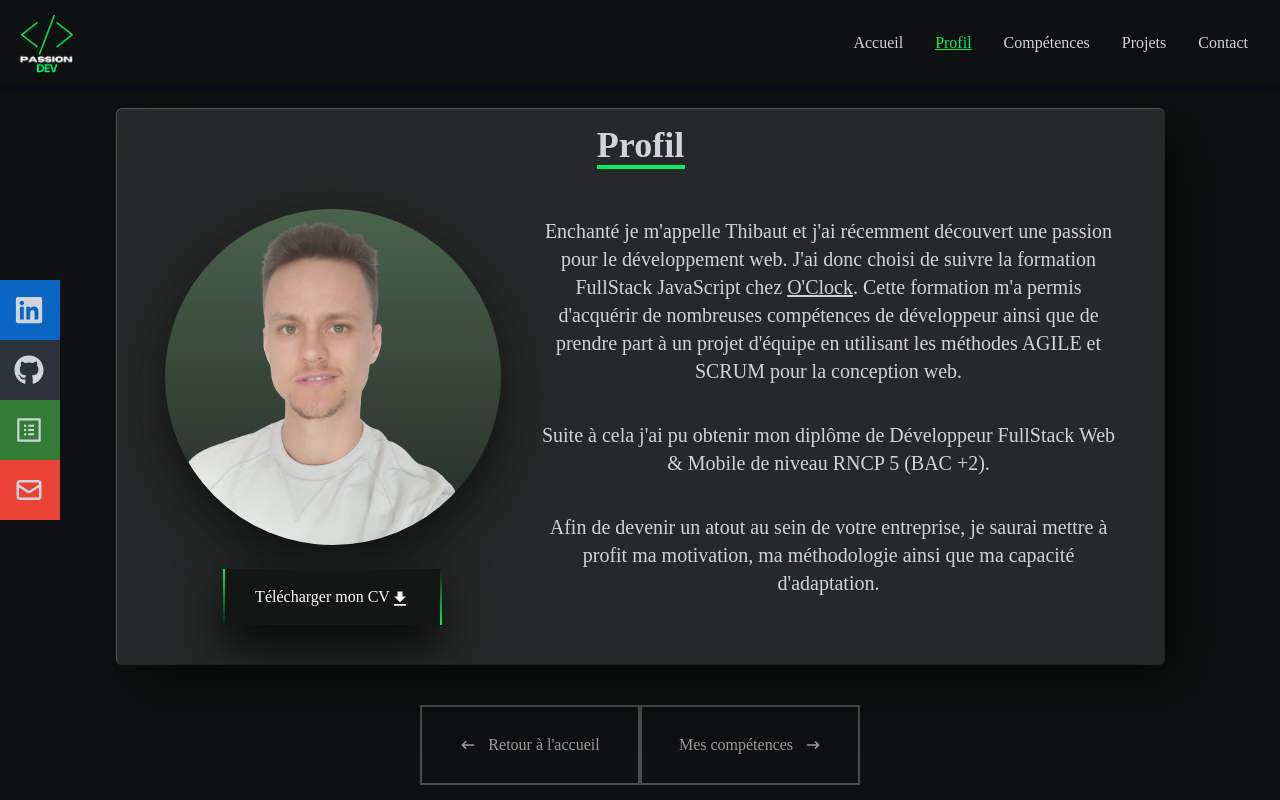
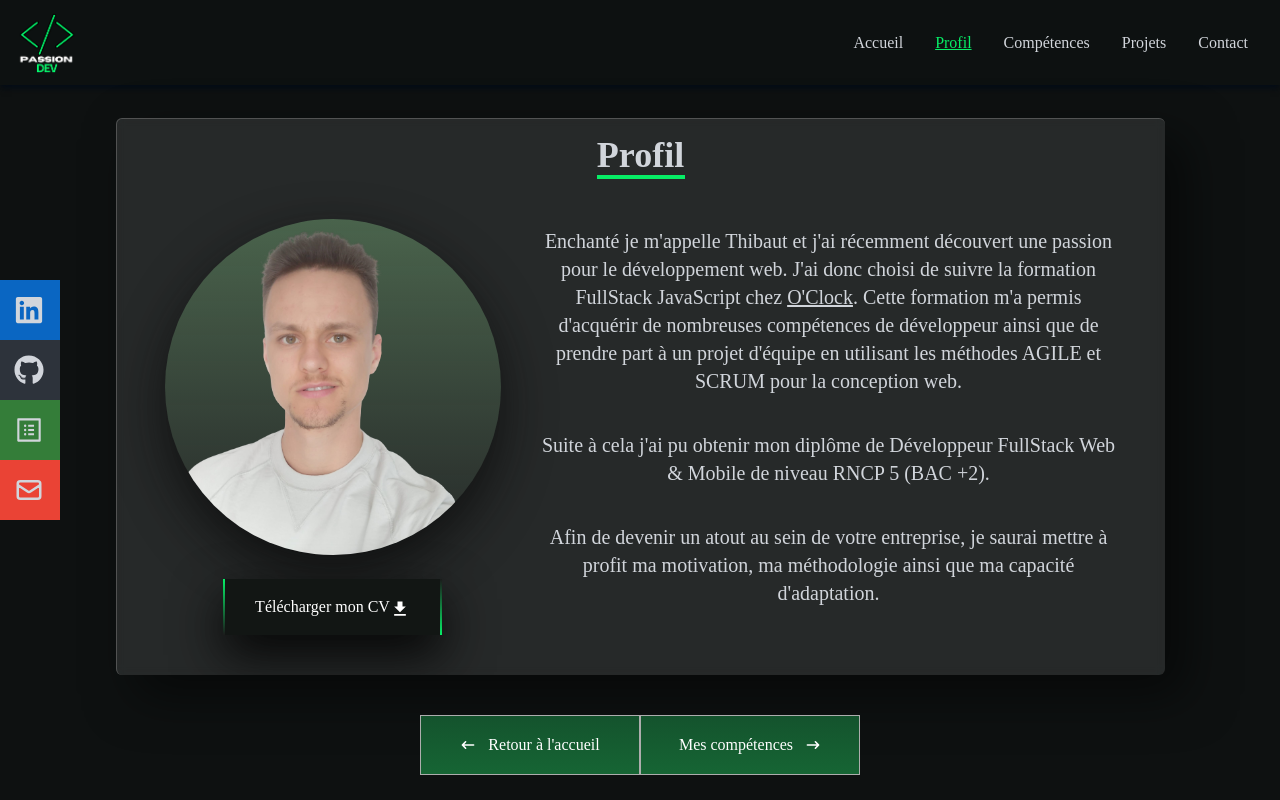
Before and after one commit to ThibautRaimond/portfolio, a React (Create React App) app: page /portfolio/profil in a window 1280 px wide. Built offline with nearby package versions, Linux system fonts and the light colour scheme.

Commit message:
navigationButtons style changed

```diff
--- a/src/pages/CompetencesPage.jsx
+++ b/src/pages/CompetencesPage.jsx
@@ -109,14 +109,15 @@ const CompetencesPage = () => {
 			</div>
 
 			{/* ------------- Navigation BUTTON  --------------- */}
-			<div className="flex justify-center align-center">
+			<div className="flex justify-center align-center max-[450px]:w-full mb-2">
 				<button className="leftNavButton w-50vw md:mt-10 mt-6 profil-bot-button flex-1">
 					<Link
 						to="/portfolio/profil"
 						mooth={true}
 						duration={500}
-						className="min-h-[80px] md:min-w-[200px] group flex items-center border-2 px-6 py-3 mb-2 border-[#ffffff] border-opacity-25 text-[#9b9b9b]  hover:text-white hover:border-white"
-					>
+						className="flex relative min-h-[60px] min-[450px]:min-w-[220px] bg-gradient-to-b from-green-900 to-green-800 text-white border border-1 border-[#adadad]
+							hover:border hover:border-1 border-solid hover:border-[#fff] hover:text-white"
+						>
 						<p className="flex items-center mx-auto">
 							<HiArrowNarrowLeft className="mr-3 leftNavArrow" /> Retour au
 							profil
@@ -129,8 +130,9 @@ const CompetencesPage = () => {
 						to="/portfolio/projets"
 						mooth={true}
 						duration={500}
-						className="min-h-[80px] md:min-w-[200px] group flex items-center border-2 px-6 py-3 mb-2 border-[#ffffff] border-opacity-25 text-[#9b9b9b]  hover:text-white hover:border-white"
-					>
+						className="flex relative min-h-[60px] min-[450px]:min-w-[220px] bg-gradient-to-b from-green-900 to-green-800 text-white border border-1 border-[#adadad]
+							hover:border hover:border-1 border-solid hover:border-[#fff] hover:text-white"
+						>
 						<p className="flex items-center mx-auto">
 							Voir mes projets
 							<HiArrowNarrowRight className="ml-3 rightNavArrow" />{" "}
--- a/src/pages/ProfilPage.jsx
+++ b/src/pages/ProfilPage.jsx
@@ -24,7 +24,7 @@ const ProfilPage = () => {
 				<meta name="ProfilPage" content="Parcours personnel et CV" />
 			</Helmet>
 
-			<div className="bg-[#0e1111] text-gray-300 items-center flex flex-col justify-center">
+			<div className="bg-[#0e1111] text-gray-300 items-center flex flex-col justify-center mx-2">
 				<div className="card rounded-md py-4 mx-4 md:py-4 px-2 md:px-12 mt-4 flex items-center flex-col">
 					<h1 className="text-4xl font-bold inline border-b-4 mb-4 md:mb-6  border-[#07ed66] text-center">
 						Profil
@@ -98,13 +98,14 @@ const ProfilPage = () => {
 						</button>
 					</a>
 				{/* ------------- Navigation BUTTON  --------------- */}
-				<div className="flex justify-center align-center">
-					<button className="leftNavButton w-50vw md:mt-10 mt-6 profil-bot-button flex-1">
+				<div className="flex justify-center align-center max-[450px]:w-full mb-2">
+				<button className="leftNavButton w-50vw md:mt-10 mt-6 profil-bot-button flex-1">
 						<Link
 							to="/portfolio"
 							mooth={true}
 							duration={500}
-							className="min-h-[80px] md:min-w-[220px] group flex items-center border-2 px-6 py-3 mb-2 border-[#ffffff] border-opacity-25 text-[#9b9b9b]  hover:text-white hover:border-white"
+							className="flex relative min-h-[60px] min-[450px]:min-w-[220px] bg-gradient-to-b from-green-900 to-green-800 text-white border border-1 border-[#adadad]
+							hover:border hover:border-1 border-solid hover:border-[#fff] hover:text-white"
 						>
 							<p className="flex items-center mx-auto">
 								<HiArrowNarrowLeft className="mr-3 leftNavArrow" /> Retour à
@@ -118,7 +119,8 @@ const ProfilPage = () => {
 							to="/portfolio/competences"
 							mooth={true}
 							duration={500}
-							className="min-h-[80px] md:min-w-[220px] group flex items-center border-2 px-6 py-3 mb-2 border-[#ffffff] border-opacity-25 text-[#9b9b9b]  hover:text-white hover:border-white"
+							className="flex relative min-h-[60px] min-[450px]:min-w-[220px] bg-gradient-to-b from-green-900 to-green-800 text-white border border-1 border-[#adadad]
+							hover:border hover:border-1 border-solid hover:border-[#fff] hover:text-white"
 						>
 							<p className="flex items-center mx-auto">
 								Mes compétences{" "}
--- a/src/pages/ProjetsPage.jsx
+++ b/src/pages/ProjetsPage.jsx
@@ -94,13 +94,14 @@ const ProjetsPage = () => {
 				</div>
 
 				{/* ------------- Navigation BUTTON  --------------- */}
-				<div className="flex justify-center align-center">
+				<div className="flex justify-center align-center max-[450px]:w-full mb-2">
 					<button className="leftNavButton w-50vw md:mt-10 mt-2 profil-bot-button flex-1">
 						<Link
 							to="/portfolio/competences"
 							mooth={true}
 							duration={500}
-							className="min-h-[80px] md:min-w-[280px] group flex items-center border-2 px-6 py-3 mb-2 border-[#ffffff] border-opacity-25 text-[#9b9b9b]  hover:text-white hover:border-white"
+							className="flex relative min-h-[60px] min-[600px]:min-w-[270px] bg-gradient-to-b from-green-900 to-green-800 text-white border border-1 border-[#adadad]
+							hover:border hover:border-1 border-solid hover:border-[#fff] hover:text-white"
 						>
 							<p className="flex items-center mx-auto">
 								<HiArrowNarrowLeft className="mr-3 leftNavArrow" /> Retour aux
@@ -114,7 +115,8 @@ const ProjetsPage = () => {
 							to="/portfolio/contact"
 							mooth={true}
 							duration={500}
-							className="min-h-[80px] md:min-w-[280px] group flex items-center border-2 px-6 py-3 mb-2 border-[#ffffff] border-opacity-25 text-[#9b9b9b]  hover:text-white hover:border-white"
+							className="flex relative min-h-[60px] min-[600px]:min-w-[270px] bg-gradient-to-b from-green-900 to-green-800 text-white border border-1 border-[#adadad]
+							hover:border hover:border-1 border-solid hover:border-[#fff] hover:text-white"
 						>
 							<p className="flex items-center mx-auto">
 								Contactez moi par mail
```
Also changed, not shown: 12 other files (tests, documents, lock files or other folders).
